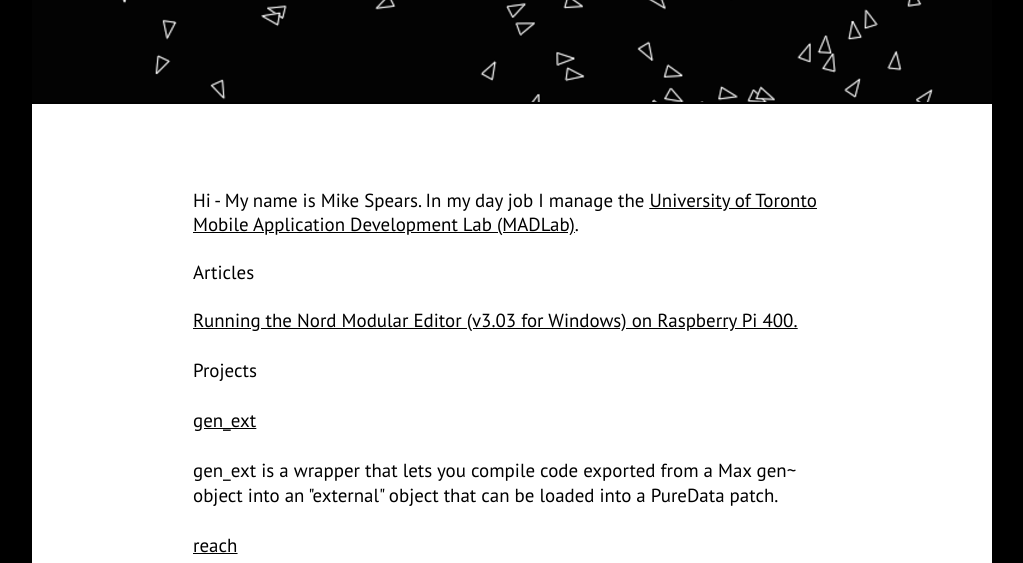
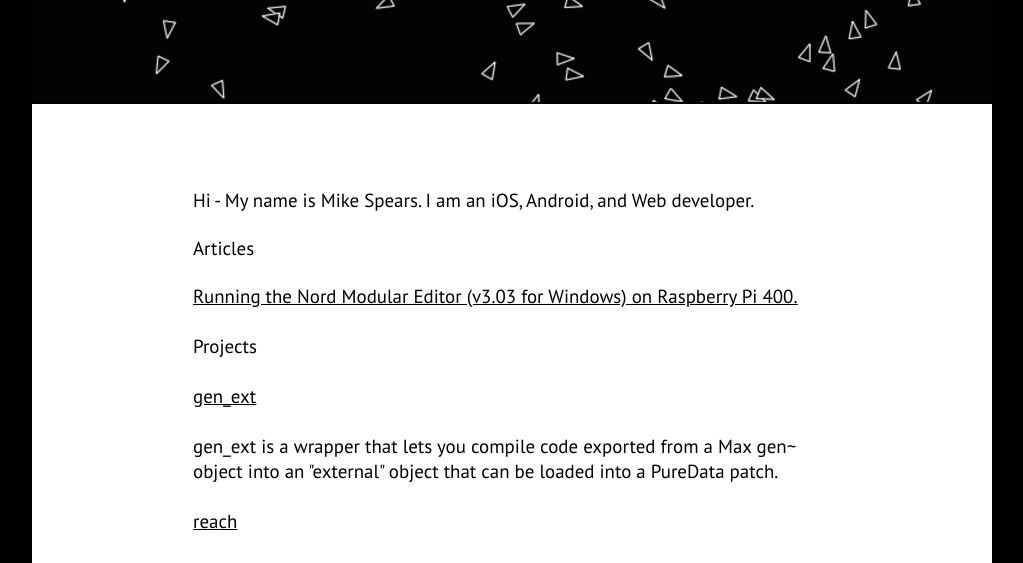
Before and after one commit to samesimilar/samesimilar.github.io, a plain HTML site: page index.html in a window 1280 px wide. Shown: the part 182-745 px from the top of the page, without its empty margins (128-1151 px from the left). Drawn offline with Linux system fonts and the light colour scheme; a web font is replaced by a local one.

Commit message:
updated job title

```diff
--- a/index.html
+++ b/index.html
@@ -34,7 +34,7 @@
 		<div class="cont-7">
 			<div class="cont-8">
 				<div class="cont-9">
-					<h3 class="para-2"><span class="font-2">Hi - My name is Mike Spears. In my day job I manage the </span><span class="font-3"><a href="http://mobile.utoronto.ca">University of Toronto Mobile Application Development Lab (MADLab)</a></span><span class="font-4">. </span></h3>
+					<h3 class="para-2"><span class="font-2">Hi - My name is Mike Spears. I am an iOS, Android, and Web developer.</h3>
 					<h3 class="para-3"><span class="font-5">&nbsp;</span></h3>
 					<h3 class="para-5"><span class="font-7">Articles</span></h3>
 					<h3 class="para-5"><span class="font-7">&nbsp;</span></h3>
```
